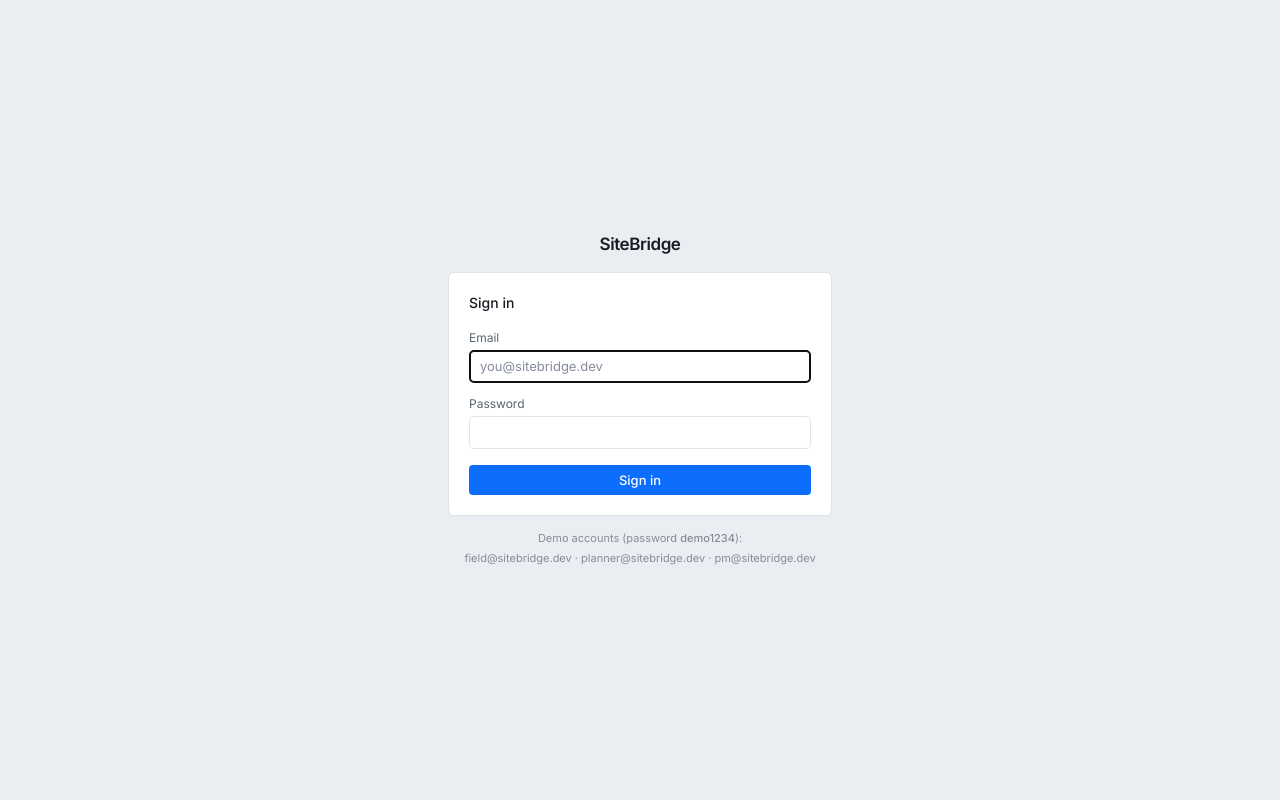
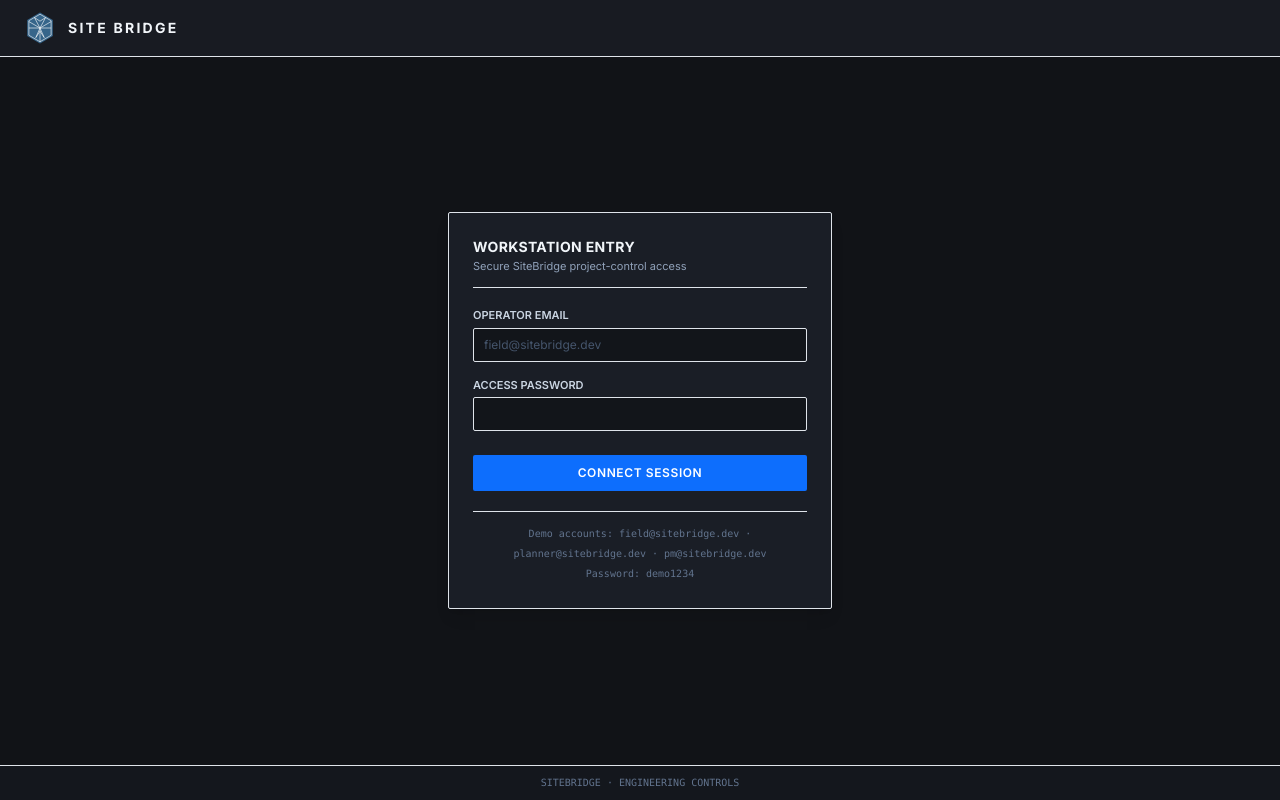
Before and after one commit to yash-clouded/SiteBridge, a Next.js app in the folder frontend/: page /login in a window 1280 px wide. Built offline with nearby package versions, Linux system fonts and the light colour scheme; no server answers.

Commit message:
feat: integrate workstation login design

```diff
--- a/frontend/src/app/login/page.tsx
+++ b/frontend/src/app/login/page.tsx
@@ -5,10 +5,27 @@ import { useRouter } from "next/navigation";
 import { ApiError } from "@/lib/api";
 import { landingPathFor, useAuth } from "@/lib/auth";
 
-/**
- * Plain sign-in screen — an internal tool's login, not a landing page.
- * After login the user goes straight to their role's real work screen.
- */
+function SiteBridgeMark() {
+  return (
+    <svg viewBox="0 0 100 115" fill="none" className="h-8 w-8 shrink-0" aria-hidden="true">
+      <polygon points="50,2 96,28.5 96,86.5 50,113 4,86.5 4,28.5" fill="#36658a" />
+      <polygon
+        points="50,8 90,31.5 90,83.5 50,107 10,83.5 10,31.5"
+        fill="#36658a"
+        stroke="#ffffff"
+        strokeWidth="2.2"
+        strokeLinejoin="round"
+      />
+      <line x1="50" y1="57.5" x2="50" y2="107" stroke="#ffffff" strokeWidth="2.2" />
+      <line x1="50" y1="57.5" x2="10" y2="34.5" stroke="#ffffff" strokeWidth="2.2" />
+      <line x1="50" y1="57.5" x2="90" y2="34.5" stroke="#ffffff" strokeWidth="2.2" />
+      <line x1="10" y1="57.5" x2="90" y2="57.5" stroke="#ffffff" strokeWidth="2.2" />
+      <polygon points="50,57.5 30,20 50,33 70,20" fill="none" stroke="#ffffff" strokeWidth="2.2" />
+      <polygon points="50,57.5 35,92 50,69 65,92" fill="none" stroke="#ffffff" strokeWidth="2.2" />
+    </svg>
+  );
+}
+
 export default function LoginPage() {
   const router = useRouter();
   const { login } = useAuth();
@@ -21,63 +38,97 @@ export default function LoginPage() {
     e.preventDefault();
     setSubmitting(true);
     setError(null);
+
     try {
       const user = await login(email, password);
       router.replace(landingPathFor(user.role));
     } catch (err) {
-      setError(err instanceof ApiError ? err.message : "Sign-in failed. Is the API running?");
+      setError(
+        err instanceof ApiError
+          ? err.message
+          : "Authentication rejected. Check the API and your credentials.",
+      );
       setSubmitting(false);
     }
   }
 
   return (
-    <div className="flex min-h-screen items-center justify-center bg-surface px-4">
-      <div className="w-full max-w-sm">
-        <div className="mb-4 text-center">
-          <span className="text-[17px] font-semibold tracking-tight text-ink">SiteBridge</span>
+    <div className="flex min-h-screen flex-col bg-[#111317] text-slate-300">
+      <header className="flex items-center justify-between border-b border-[#242a33] bg-[#181b22] px-6 py-3">
+        <div className="flex items-center gap-3">
+          <SiteBridgeMark />
+          <span className="text-sm font-bold uppercase tracking-[0.16em] text-slate-100">
+            Site Bridge
+          </span>
         </div>
-        <form
-          onSubmit={onSubmit}
-          className="rounded-md border border-line bg-panel px-5 py-5"
-        >
-          <h1 className="mb-4 text-[14px] font-medium text-ink">Sign in</h1>
-          <label className="mb-3 block">
-            <span className="mb-1 block text-[12px] text-ink-2">Email</span>
+      </header>
+
+      <main className="flex flex-1 items-center justify-center p-4">
+        <div className="w-full max-w-sm rounded-[2px] border border-[#2d3440] bg-[#1a1e26] p-6 shadow-lg">
+          <div className="mb-5 border-b border-[#2d3440] pb-3">
+            <h1 className="text-sm font-bold uppercase tracking-wide text-slate-100">
+              Workstation Entry
+            </h1>
+            <p className="mt-0.5 text-[11px] text-slate-400">
+              Secure SiteBridge project-control access
+            </p>
+          </div>
+
+          <form onSubmit={onSubmit} className="space-y-4">
+            <label className="block">
+              <span className="mb-1 block text-[11px] font-semibold uppercase text-slate-300">
+                Operator Email
+              </span>
               <input
                 type="email"
                 value={email}
                 onChange={(e) => setEmail(e.target.value)}
                 required
                 autoFocus
-              placeholder="you@sitebridge.dev"
-              className="block w-full rounded border border-line-2 bg-panel px-2.5 py-1.5 text-[13px] placeholder:text-ink-3"
+                placeholder="field@sitebridge.dev"
+                className="w-full rounded-[2px] border border-[#343b49] bg-[#12151a] px-2.5 py-2 text-xs text-slate-200 outline-none placeholder:text-slate-600 focus:border-[#0d6efd]"
               />
             </label>
-          <label className="mb-4 block">
-            <span className="mb-1 block text-[12px] text-ink-2">Password</span>
+
+            <label className="block">
+              <span className="mb-1 block text-[11px] font-semibold uppercase text-slate-300">
+                Access Password
+              </span>
               <input
                 type="password"
                 value={password}
                 onChange={(e) => setPassword(e.target.value)}
                 required
-              className="block w-full rounded border border-line-2 bg-panel px-2.5 py-1.5 text-[13px]"
+                className="w-full rounded-[2px] border border-[#343b49] bg-[#12151a] px-2.5 py-2 text-xs text-slate-200 outline-none focus:border-[#0d6efd]"
               />
             </label>
-          {error ? <p className="mb-3 text-[12px] text-red">{error}</p> : null}
+
+            {error ? (
+              <div className="border border-[#6b2a2a] bg-[#341818] p-2 text-[11px] text-red-300">
+                {error}
+              </div>
+            ) : null}
+
             <button
               type="submit"
               disabled={submitting}
-            className="w-full rounded bg-accent px-4 py-1.5 text-[13px] font-medium text-white transition-colors hover:bg-accent-strong disabled:opacity-50"
+              className="mt-2 w-full rounded-[2px] bg-[#0d6efd] py-2.5 text-xs font-semibold uppercase tracking-wider text-white transition-colors hover:bg-[#0b5ed7] disabled:cursor-not-allowed disabled:opacity-50"
             >
-            {submitting ? "Signing in…" : "Sign in"}
+              {submitting ? "Connecting…" : "Connect Session"}
             </button>
           </form>
-        <p className="mt-3 text-center text-[11px] leading-5 text-ink-3">
-          Demo accounts (password <span className="font-medium">demo1234</span>):
+
+          <div className="mt-5 border-t border-[#2d3440] pt-3 text-center font-mono text-[10px] leading-5 text-slate-500">
+            Demo accounts: field@sitebridge.dev · planner@sitebridge.dev · pm@sitebridge.dev
             <br />
-          field@sitebridge.dev · planner@sitebridge.dev · pm@sitebridge.dev
-        </p>
+            Password: demo1234
           </div>
+        </div>
+      </main>
+
+      <footer className="border-t border-[#242a33] bg-[#14171d] px-6 py-2.5 text-center font-mono text-[10px] text-slate-500">
+        SITEBRIDGE · ENGINEERING CONTROLS
+      </footer>
     </div>
   );
 }
```
Lines whose indentation alone changed are shown as unchanged.
